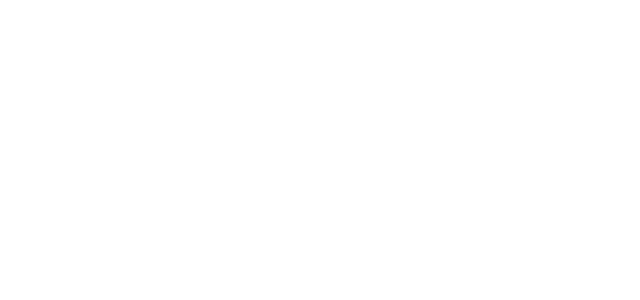
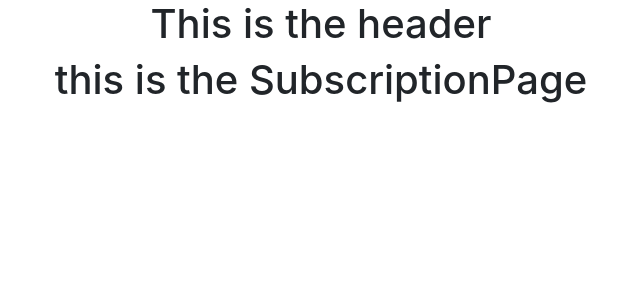
Before and after one commit to tylerletendre98/legendaryApplicationsAssessment, a React (Create React App) app in the folder legendary-applications-assessment/: page /subscriptionPage in a window 1280 px wide. Before the commit this address had no page. Shown: the top 300 px of the page, without its empty margins (319-959 px from the left). Built offline with nearby package versions, Linux system fonts and the light colour scheme.

Commit message:
adding in the header and the subscription page files

```diff
--- a/legendary-applications-assessment/src/App.js
+++ b/legendary-applications-assessment/src/App.js
@@ -1,12 +1,16 @@
 import "./App.css";
 import { Routes, Route } from "react-router-dom";
 import RegisterPage from "./pages/RegisterPage";
+import SubscriptionPage from "./pages/SubscriptionPage";
+import Header from "./components/Header/header";
 
 function App() {
   return (
     <div className="App">
+      <Header />
       <Routes>
         <Route path="/" element={<RegisterPage />} />
+        <Route path="/subscriptionPage" element={<SubscriptionPage />} />
       </Routes>
     </div>
   );
--- /dev/null
+++ b/legendary-applications-assessment/src/components/Header/header.jsx
@@ -0,0 +1,21 @@
+import React from "react";
+
+function Header() {
+  return (
+    <div className="header-container">
+      <div className="container">
+        <div className="row">
+          <div className="col-3"></div>
+          <div className="col-6">
+            <div>
+              <h1>This is the header</h1>
+            </div>
+          </div>
+          <div className="col-3"></div>
+        </div>
+      </div>
+    </div>
+  );
+}
+
+export default Header;
--- a/legendary-applications-assessment/src/components/RegisterForm.jsx
+++ b/legendary-applications-assessment/src/components/RegisterForm/RegisterForm.jsx
@@ -1,6 +1,17 @@
 import React from "react";
+import { useState } from "react";
 
 function RegisterForm() {
+  const [userName, setUserName] = useState("");
+  const [email, setEmail] = useState("");
+  const [password, setPassword] = useState("");
+  const [firstName, setFirstName] = useState("");
+  const [lastName, setLastName] = useState("");
+  const [address, setAddress] = useState("");
+  const [city, setCity] = useState("");
+  const [country, setCountry] = useState("");
+  const [homePhone, setHomePhone] = useState("");
+  const [mobilePhone, setMobilePhone] = useState("");
   return (
     <div>
       <div className="container">
--- a/legendary-applications-assessment/src/pages/RegisterPage.jsx
+++ b/legendary-applications-assessment/src/pages/RegisterPage.jsx
@@ -1,5 +1,5 @@
 import React from "react";
-import RegisterForm from "../components/RegisterForm";
+import RegisterForm from "../components/RegisterForm/RegisterForm";
 
 function RegisterPage() {
   return (
--- /dev/null
+++ b/legendary-applications-assessment/src/pages/SubscriptionPage.jsx
@@ -0,0 +1,11 @@
+import React from "react";
+
+function SubscriptionPage() {
+  return (
+    <div>
+      <h1>this is the SubscriptionPage</h1>
+    </div>
+  );
+}
+
+export default SubscriptionPage;
```
Also changed, not shown: legendary-applications-assessment/src/components/Header/header.css (added).
